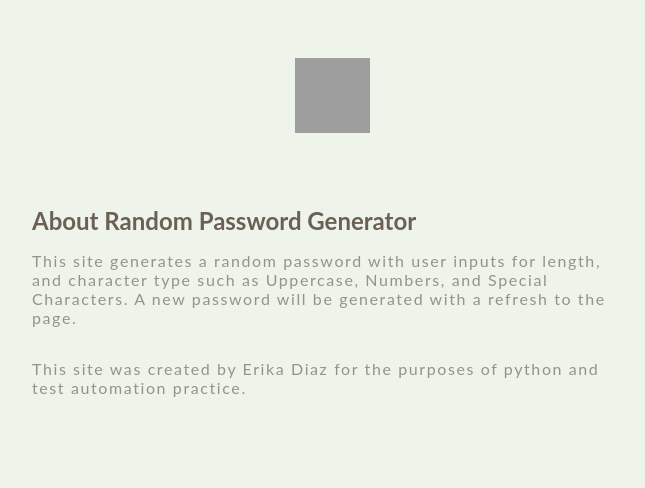
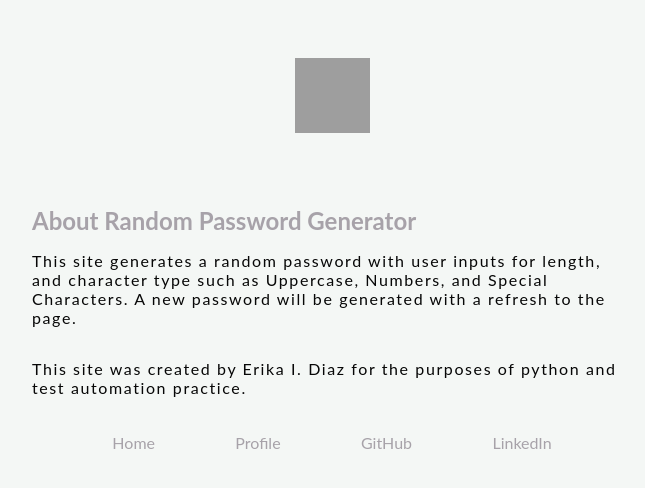
Before and after one commit to ErikaItzelDiaz/passwordGenerator, a Flask app: page /about/ in a window 1280 px wide. Shown: the top 488 px of the page, without its empty margins (308-953 px from the left). Run offline with Flask 3, Linux system fonts and the light colour scheme; grey boxes are pictures that could not be loaded.

Commit message:
Added about

```diff
--- a/static/css/aboutStyles.css
+++ b/static/css/aboutStyles.css
@@ -1,14 +1,13 @@
-:root {
-    --walnut-brown: #6b6054;
-    --battleship-gray: #929487;
-    --ash-gray: #a1b0ab;
-    --tea-green: #c3dac3;
-    --nyanza: #d5ecd4;
-    --mint-cream: #eef4ea;
+:root{
+    --seasalt: #f4f7f5;
+    --rose-quartz: #a7a2a9;
+    --hunyadi-yellow: #feb44d;
+    --sky-blue: #78d9f2;
+    --black: #070707;
 }
 html{
     font-family: Lato, sans-serif;
-    background-color: var(--mint-cream);
+    background-color: var(--seasalt);
 }
 .navbar{
     padding: 50px;
@@ -26,10 +25,25 @@ html{
     flex-direction: column;
 }
 .content__title{
-    color: var(--walnut-brown);
+    color: var(--rose-quartz);
     margin-bottom: 0;
 }
 .content__text{
-    color: var(--battleship-gray);
+    color: var(--black);
     letter-spacing: 0.1rem;
 }
+.footer{
+    display: flex;
+    justify-content: space-evenly;
+    align-items: center;
+    max-width: 600px;
+    margin: 0 auto;
+    padding: 20px;
+}
+.footer__link{
+  text-decoration: none;
+  color: var(--rose-quartz);
+}
+.footer__link:hover{
+  color: var(--sky-blue);
+}
--- a/templates/about.html
+++ b/templates/about.html
@@ -10,8 +10,8 @@
 	<body>
 		<header class="navbar">
 			<div class="navbar__brand">
-				<a class="navbar__link" href="/">
-					<img class="navbar__logo" src="/static/logo_160px.svg" alt="Visit Password Generator">
+				<a class="navbar__link" href="https://erikadiaz.dev/">
+					<img class="navbar__logo" src="/static/logo_160px.svg" alt="Visit erikaitzel.dev site">
 				</a>
 			</div>
 		</header>
@@ -24,8 +24,14 @@
 		        with a refresh to the page.
 	        </p>
 		    <p class="content__text">
-		        This site was created by Erika Diaz for the purposes of python and test automation practice.
+		        This site was created by Erika I. Diaz for the purposes of python and test automation practice.
 	        </p>
 	    </section>
+		<footer class="footer">
+			<a class="footer__link" href="/">Home</a>
+			<a class="footer__link" href="https://erikadiaz.dev/">Profile</a>
+			<a class="footer__link" href="https://github.com/ErikaItzelDiaz/passwordGenerator">GitHub</a>
+			<a class="footer__link" href="https://www.linkedin.com/in/eerikaz/">LinkedIn</a>
+		</footer>
 	</body>
 </html>
```
